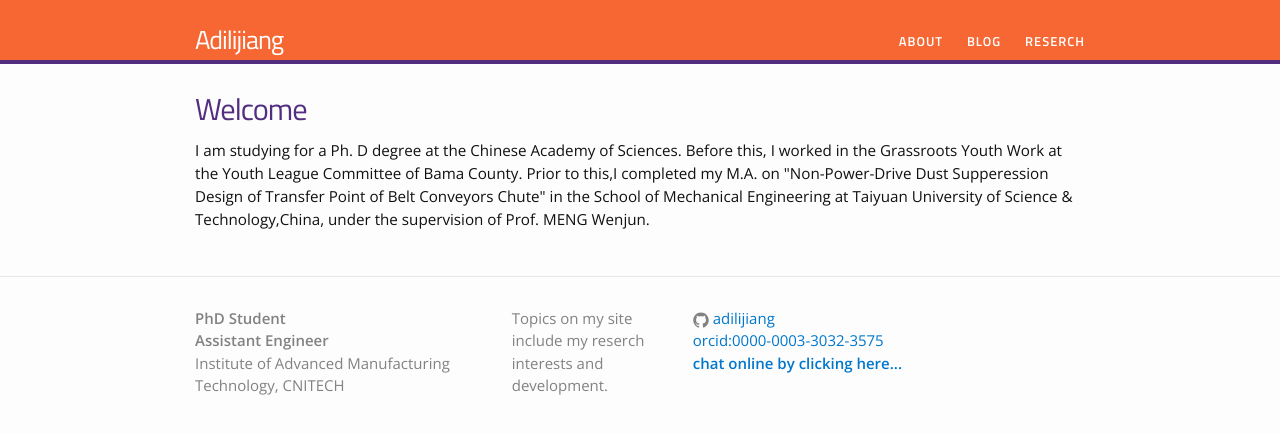
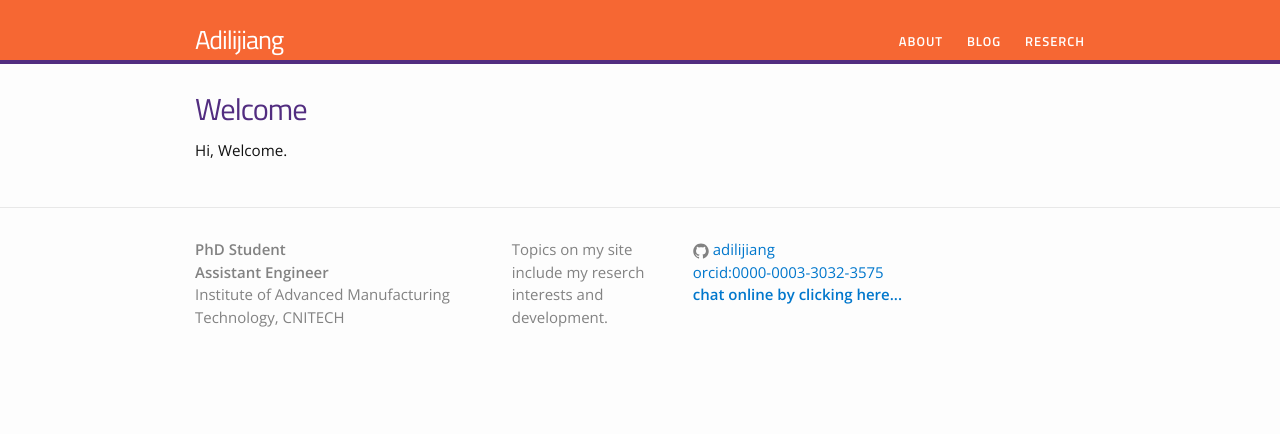
Before and after one commit to adilijiang/adilijiang.github.io, a Jekyll site: the page built from index.html, in a window 1280 px wide. Shown: the top 434 px of the page. Built offline with Jekyll 4.4.1, drawn with Linux system fonts in a browser that asks for light colours.

Commit message:
Update index.html

```diff
--- a/index.html
+++ b/index.html
@@ -9,9 +9,7 @@ layout: default
 <h1>Welcome</h1>
 
 <p>
-I am studying for a Ph. D degree at the Chinese Academy of Sciences.
-Before this, I worked in the Grassroots Youth Work at the Youth League Committee of Bama County.
-Prior to this,I completed my M.A. on "Non-Power-Drive Dust Supperession Design of Transfer Point of Belt Conveyors Chute" in the School of Mechanical Engineering at Taiyuan University of Science & Technology,China, under the supervision of Prof. MENG Wenjun.
+Hi, Welcome.
 </p>
 
 </div>
```
